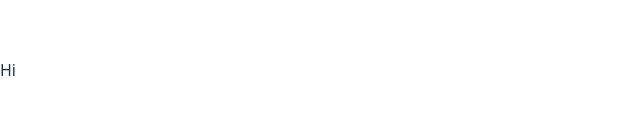
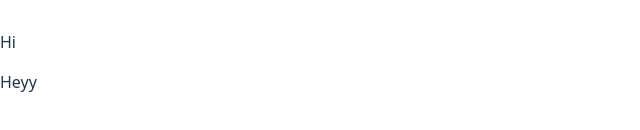
Before and after one commit to Walker31/HAMS_Frontend, a React (Vite) app: page / in a window 1280 px wide. Shown: the part 330-460 px from the top of the page, without its empty margins (0-640 px from the left). Built offline with nearby package versions, Linux system fonts and the light colour scheme.

Commit message:
updated commit

```diff
--- a/src/components/header.jsx
+++ b/src/components/header.jsx
@@ -1,6 +1,7 @@
 const Header = () => {
 
     return <>
+    <p>Heyy </p>
     </>
 }
 
```
